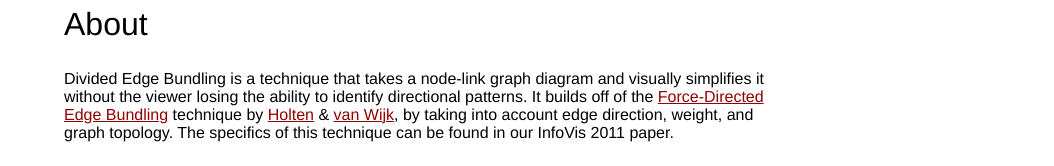
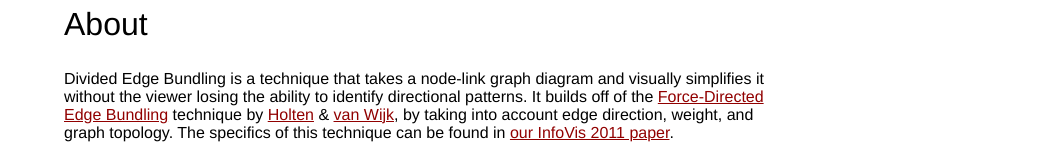
Before and after one commit to davidselassie/DividedEdgeBundling, a plain HTML site: page index.html in a window 1280 px wide. Shown: the part 583-749 px from the top of the page, without its empty margins (226-1280 px from the left). Drawn offline with Linux system fonts and the light colour scheme.

Commit message:
Added link to Stanford Vis Group page.

```diff
--- a/index.html
+++ b/index.html
@@ -75,7 +75,7 @@
 		</div>
 
 		<h2>About</h2>
-		<p>Divided Edge Bundling is a technique that takes a node-link graph diagram and visually simplifies it without the viewer losing the ability to identify directional patterns. It builds off of the <a href="http://www.win.tue.nl/~dholten/papers/forcebundles_eurovis.pdf">Force-Directed Edge Bundling</a> technique by <a href="http://www.win.tue.nl/~dholten/">Holten</a> &amp; <a href="http://www.win.tue.nl/~vanwijk/">van Wijk</a>, by taking into account edge direction, weight, and graph topology. The specifics of this technique can be found in our InfoVis 2011 paper.
+		<p>Divided Edge Bundling is a technique that takes a node-link graph diagram and visually simplifies it without the viewer losing the ability to identify directional patterns. It builds off of the <a href="http://www.win.tue.nl/~dholten/papers/forcebundles_eurovis.pdf">Force-Directed Edge Bundling</a> technique by <a href="http://www.win.tue.nl/~dholten/">Holten</a> &amp; <a href="http://www.win.tue.nl/~vanwijk/">van Wijk</a>, by taking into account edge direction, weight, and graph topology. The specifics of this technique can be found in <a href="http://vis.stanford.edu/papers/divided-edge-bundling">our InfoVis 2011 paper</a>.
 		</p>
 
 		<h2>Dependencies</h2>
```
